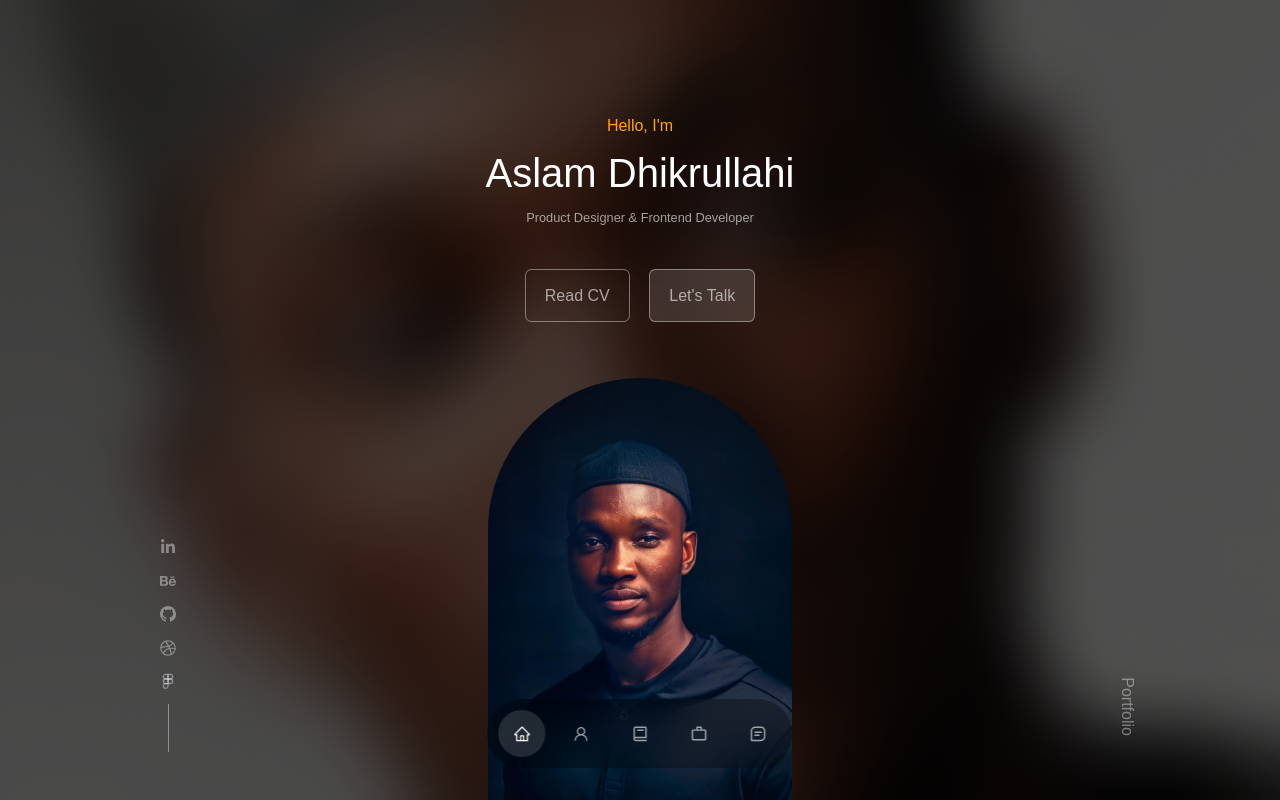
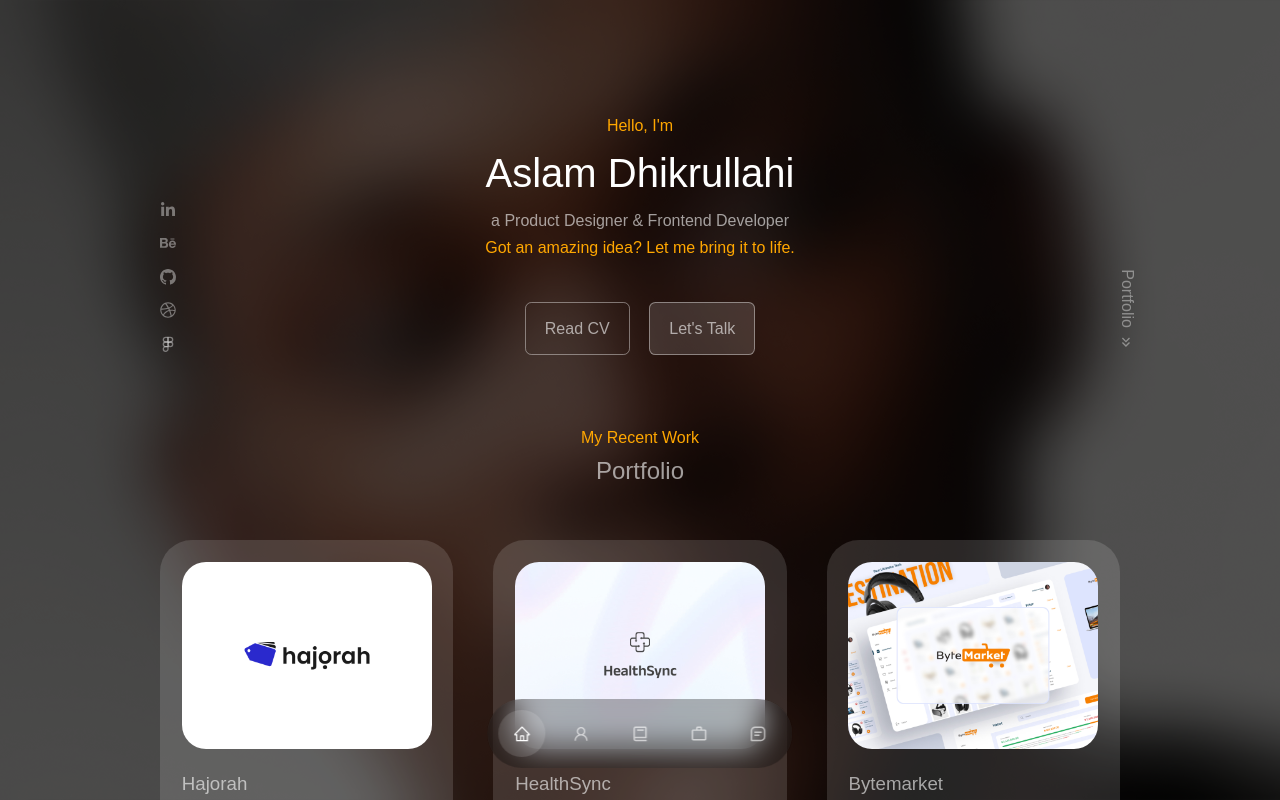
Before and after one commit to aslam-adigun/d-aslam, a React (Create React App) app: page / in a window 1280 px wide. Shown: the top 800 px of the page. Built offline with nearby package versions, Linux system fonts and the light colour scheme; a web font is replaced by a local one.

Commit message:
:lipstick: Updated header
I updated header section, removed header image. pushed my recent works forward.

```diff
--- a/src/App.jsx
+++ b/src/App.jsx
@@ -15,10 +15,10 @@ const App = () => {
     <>
     <Header />
     <Nav />
+    <Portfolio />
     <About />
     <Skills />
     <Experience />
-    <Portfolio />
     <Services />
     <Testimonials />
     <Contact />
--- a/src/components/header/Header.jsx
+++ b/src/components/header/Header.jsx
@@ -1,8 +1,9 @@
 import React from 'react'
 import './header.css'
 import CTA from './CTA'
-import ME from '../../assets/aslam-image.jpeg'
+// import ME from '../../assets/aslam-image.jpeg'
 import HeaderSocials from './HeaderSocials'
+import { MdKeyboardDoubleArrowRight } from 'react-icons/md'
 
 const Header = () => {
   return (
@@ -10,15 +11,16 @@ const Header = () => {
       <div className="container header__container">
         <h5>Hello, I'm</h5>
         <h1>Aslam Dhikrullahi</h1>
-        <h5 className="text-light">Product Designer & Frontend Developer</h5>
+        <h5 className="text-light">a Product Designer & Frontend Developer</h5>
+        <h5 className="text-orange">Got an amazing idea? Let me bring it to life.</h5>
         <CTA />
         <HeaderSocials />
 
-        <div className="me">
+        {/* <div className="me">
           <img src={ME} alt="me" />
-        </div>
+        </div> */}
 
-        <a href="#portfolio" className='scroll__down'>Portfolio</a>
+        <a href="#portfolio" className='scroll__down'>Portfolio<div className='scroll__down__icon'><MdKeyboardDoubleArrowRight /></div></a>
       </div>
     </header>
   )
--- a/src/components/header/header.css
+++ b/src/components/header/header.css
@@ -1,5 +1,6 @@
 header {
-    height: 100vh;
+    /* height: 100vh; */
+    height: 45vh;
     padding-top: 7rem;
     overflow: hidden;
 }
@@ -26,15 +27,16 @@ header {
     gap: 0.4rem;
     position: absolute;
     left: 0;
-    bottom: 3rem;
+    /* bottom: 3rem; */
+    bottom: 0rem;
 }
 
-.header__socials::after {
+/* .header__socials::after {
     content: '';
     width: 1px;
     height: 3rem;
     background: var(--color-primary-variant)
-}
+} */
 
 /* ================== ME ================== */
 .me {
@@ -57,10 +59,18 @@ header {
 .scroll__down {
     position: absolute;
     right: -2.3rem;
-    bottom: 5rem;
+    /* bottom: 5rem; */
+    bottom: 3rem;
     transform: rotate(90deg);
     font-weight: 300;
     font-size: 1.2rem;
+}
+
+.scroll__down__icon {
+    position: absolute;
+    right: -1.4rem;
+    bottom: -0.25rem;
+    text-align: bottom;
 }
 
 /* ================= MEDIA QUERIES (1440) ================= */
@@ -85,7 +95,7 @@ header {
 /* ================= MEDIA QUERIES (SMALL DEVICES) ================= */
 @media screen and (max-width: 600px) {
     header {
-        height: 100vh;
+        height: 60vh;
     }
 
     .header__socials, .scroll__down {
--- a/src/components/portfolio/portfolio.css
+++ b/src/components/portfolio/portfolio.css
@@ -1,3 +1,7 @@
+#portfolio {
+    margin-top: 4rem;
+}
+
 .portfolio__container {
     display: grid;
     grid-template-columns: repeat(3, 1fr);
--- a/src/index.css
+++ b/src/index.css
@@ -93,8 +93,14 @@ section > h2 {
 
 .text-light {
     color: var(--color-primary);
-    font-size: 0.8rem;
+    font-size: 1rem;
     font-weight: 300;
+}
+
+.text-orange {
+    color: var(--color-secondary);
+    font-size: 1rem;
+    font-weight: 400;
 }
 
 a {
```
